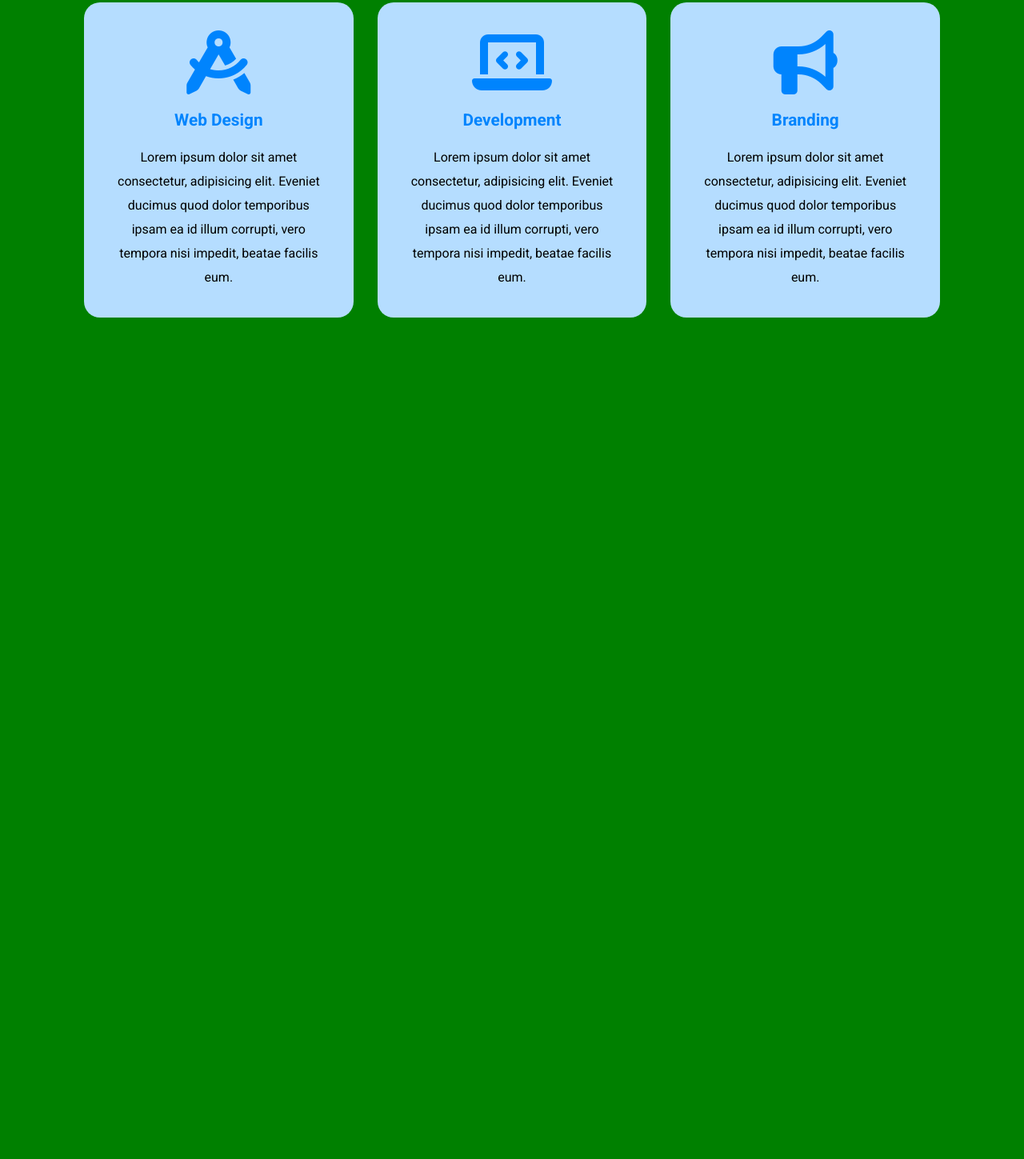
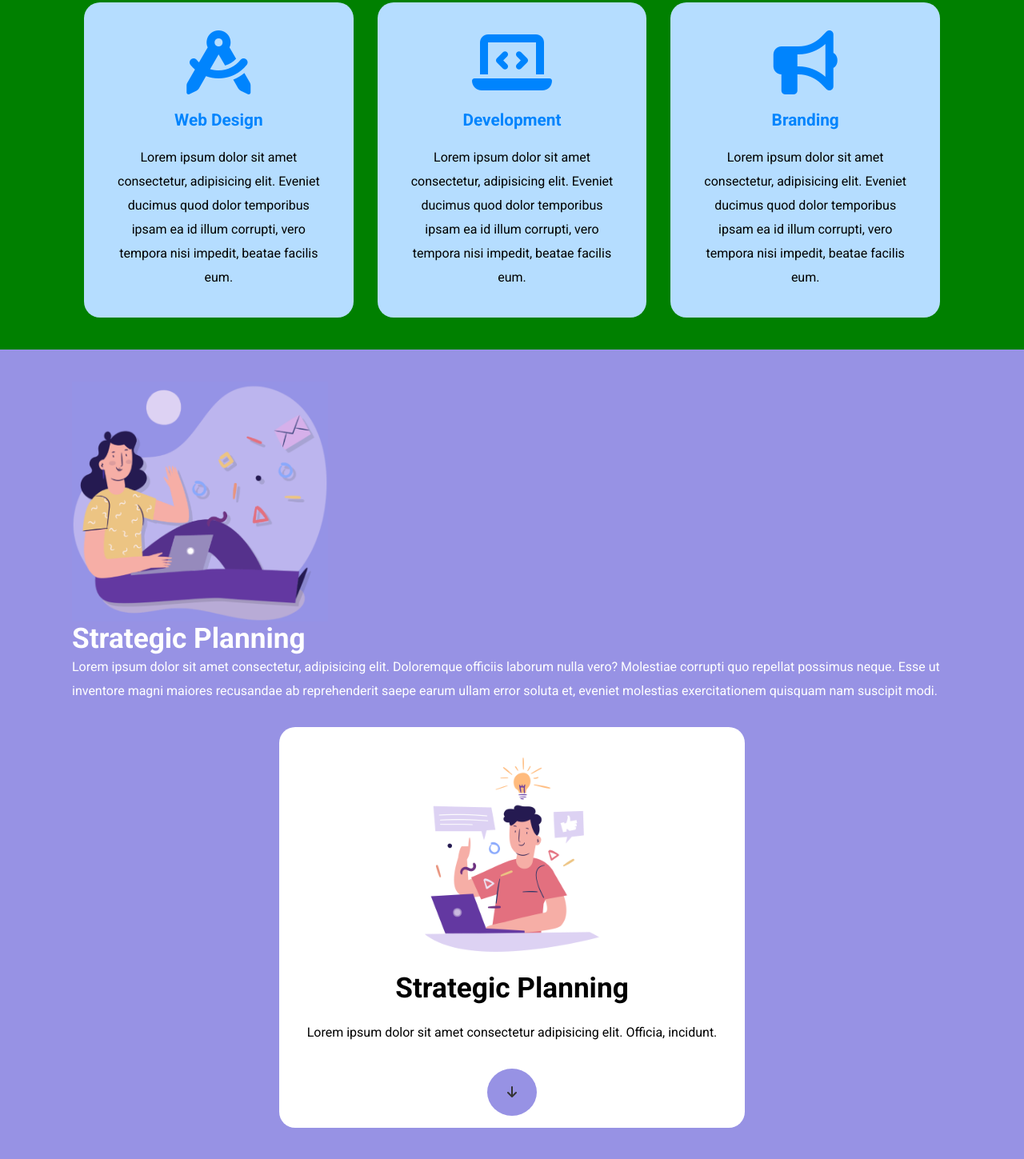
Before and after one commit to MatteoLucerni/htmlcss-responsive-layout, a plain HTML site: page index.html in a window 1280 px wide. Shown: the part 531-1980 px from the top of the page at 80% size. Before the commit the page ends 968 px from the top, so only its background shows below. Drawn offline with Linux system fonts and the light colour scheme.

Commit message:
added section plannings for mobile

```diff
--- a/css/media-query.css
+++ b/css/media-query.css
@@ -1,4 +1,4 @@
-/* default: mobile M , 425px */
+/* default mobile-first: mobile M , 425px */
 
 @media screen and (min-width: 426px){
     body{
--- a/css/style.css
+++ b/css/style.css
@@ -27,10 +27,38 @@ ul{
 
 img{
     max-height: 100%;
+    max-width: 100%;
 }
 
 h4{
     font-size: 1.3rem;
+}
+
+h3{
+    font-size: 2.2rem;
+}
+
+.card > *{
+    margin-bottom: 20px;
+}
+
+.card > *:last-child{
+    margin-bottom: 0px;
+}
+
+section{
+    padding: 40px 0;
+}
+
+.row{
+    display: flex;
+    flex-direction: column;
+    gap: 30px;
+}
+
+.card{
+    border-radius: 20px;
+    padding: 35px;
 }
 
 /* header */
@@ -71,28 +99,6 @@ p{
     line-height: 30px;
 }
 
-.card > *{
-    margin-bottom: 20px;
-}
-
-.card > *:last-child{
-    margin-bottom: 0px;
-}
-
-section{
-    padding: 40px 0;
-}
-
-.row{
-    display: flex;
-    flex-direction: column;
-    gap: 30px;
-}
-
-.card{
-    border-radius: 20px;
-}
-
 /* main */
 
     /* ? section get-demo */
@@ -111,7 +117,6 @@ section{
 
 .get-demo .card{
     background-color: var(--azure);
-    padding: 35px;
     text-align: center;
 }
 
@@ -134,6 +139,30 @@ section{
     color: white;
 }
 
+    /* ? section planning */
+
+.planning{
+    background-color: var(--purple);
+}
+
+.planning-text{
+    color: white;
+}
+
+.planning .card:last-child{
+    background-color: #fff;
+    text-align: center;
+}
+
+.planning .planning1-img{
+    height: 300px;
+}
+
+.planning .planning2-img{
+    height: 250px;
+}
+
+
 /* utils */
 
 .container{
@@ -153,3 +182,18 @@ section{
     color: white;
     letter-spacing: 3px;
 }
+
+.anchor-arrow{
+    background-color: var(--purple);
+    color: var(--darkgray);
+    border-radius: 50%;
+    padding: 20px 25px;
+}
+
+.anchor-arrow a{
+    font-size: 2rem;
+}
+
+.margin-bot-50{
+    margin-bottom: 50px;
+}
--- a/index.html
+++ b/index.html
@@ -89,6 +89,35 @@
                 </div>
             </div>
         </section>
+        <section class="planning">
+            <div class="container">
+                <div class="row">
+                    <div class="planning-text">
+                        <div class="planning1-img">
+                            <img src="img/planning1.png" alt="planning1">
+                        </div>
+                        <h3>
+                            Strategic Planning
+                        </h3>
+                        <p>
+                            Lorem ipsum dolor sit amet consectetur, adipisicing elit. Doloremque officiis laborum nulla vero? Molestiae corrupti quo repellat possimus neque. Esse ut inventore magni maiores recusandae ab reprehenderit saepe earum ullam error soluta et, eveniet molestias exercitationem quisquam nam suscipit modi.
+                        </p>
+                    </div>
+                    <div class="card">
+                        <div class="planning2-img">
+                            <img src="img/planning2.png" alt="planning1">
+                        </div>
+                        <h3>
+                            Strategic Planning
+                        </h3>
+                        <p class="margin-bot-50">
+                            Lorem ipsum dolor sit amet consectetur adipisicing elit. Officia, incidunt.
+                        </p>
+                        <a href="#" class="anchor-arrow"><i class="fa-solid fa-arrow-down"></i></a>
+                    </div>
+                </div>
+            </div>
+        </section>
     </main>
     <footer>
 
```
